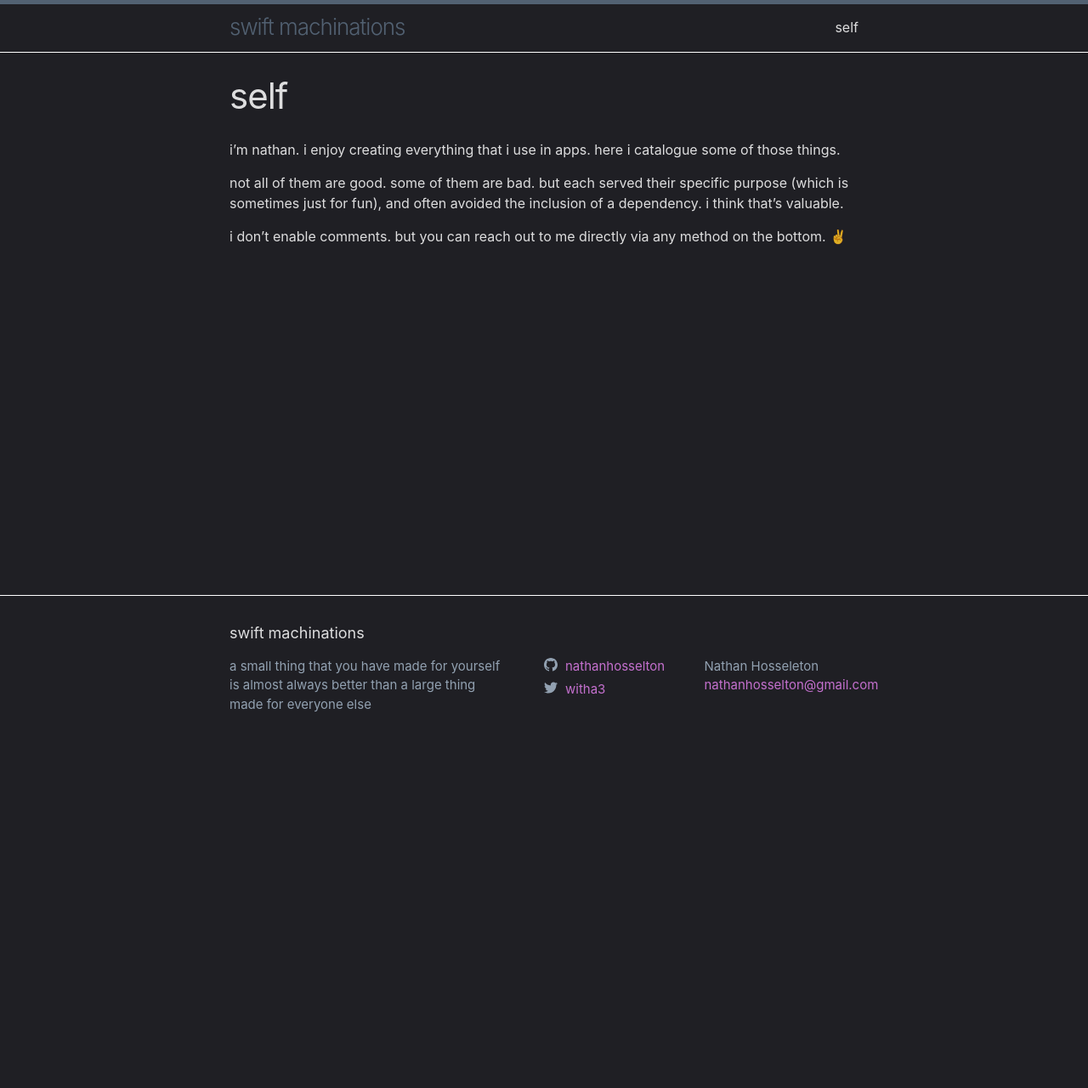
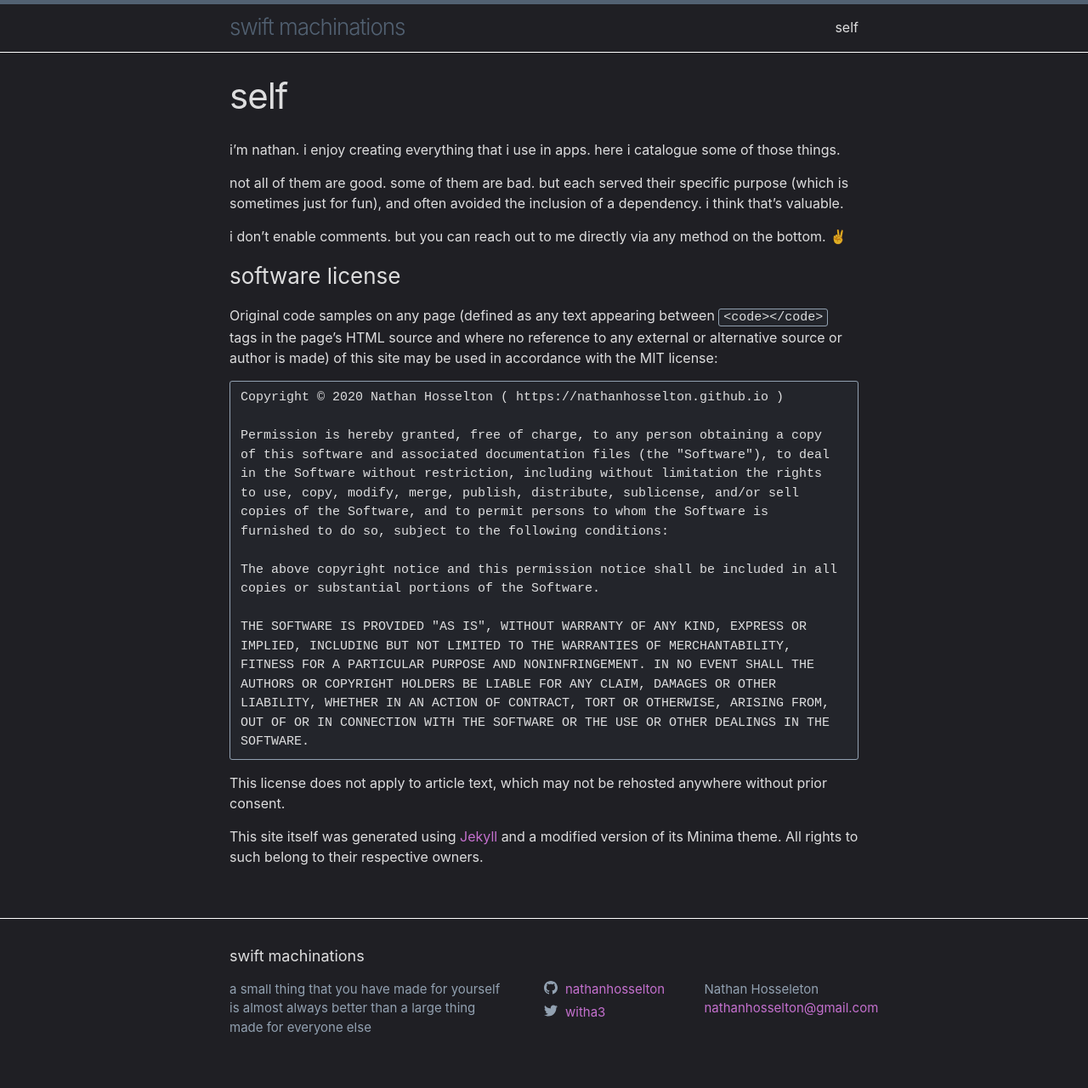
Before and after one commit to nathanhosselton/nathanhosselton.github.io, a Jekyll site: the page built from about.markdown, in a window 1280 px wide. Shown: the whole page at 85% size. Built offline with Jekyll 4.4.1, drawn with Linux system fonts in a browser that asks for light colours; before the commit the page ends 900 px from its top, so only the background shows below that.

Commit message:
add software license to about page

```diff
--- a/about.markdown
+++ b/about.markdown
@@ -9,3 +9,35 @@ i'm nathan. i enjoy creating everything that i use in apps. here i catalogue som
 not all of them are good. some of them are bad. but each served their specific purpose (which is sometimes just for fun), and often avoided the inclusion of a dependency. i think that's valuable.
 
 i don't enable comments. but you can reach out to me directly via any method on the bottom. ✌️
+
+### software license
+
+Original code samples on any page (defined as any text appearing between `<code></code>` tags in the page’s HTML source and where no reference to any external or alternative source or author is made) of this site may be used in accordance with the MIT license:
+
+{% highlight text %}
+Copyright © 2020 Nathan Hosselton ( https://nathanhosselton.github.io )
+
+Permission is hereby granted, free of charge, to any person obtaining a copy
+of this software and associated documentation files (the "Software"), to deal
+in the Software without restriction, including without limitation the rights
+to use, copy, modify, merge, publish, distribute, sublicense, and/or sell
+copies of the Software, and to permit persons to whom the Software is
+furnished to do so, subject to the following conditions:
+
+The above copyright notice and this permission notice shall be included in all
+copies or substantial portions of the Software.
+
+THE SOFTWARE IS PROVIDED "AS IS", WITHOUT WARRANTY OF ANY KIND, EXPRESS OR
+IMPLIED, INCLUDING BUT NOT LIMITED TO THE WARRANTIES OF MERCHANTABILITY,
+FITNESS FOR A PARTICULAR PURPOSE AND NONINFRINGEMENT. IN NO EVENT SHALL THE
+AUTHORS OR COPYRIGHT HOLDERS BE LIABLE FOR ANY CLAIM, DAMAGES OR OTHER
+LIABILITY, WHETHER IN AN ACTION OF CONTRACT, TORT OR OTHERWISE, ARISING FROM,
+OUT OF OR IN CONNECTION WITH THE SOFTWARE OR THE USE OR OTHER DEALINGS IN THE
+SOFTWARE.
+{% endhighlight %}
+
+This license does not apply to article text, which may not be rehosted anywhere without prior consent.
+
+This site itself was generated using [Jekyll][jekyll-gh] and a modified version of its Minima theme. All rights to such belong to their respective owners.
+
+[jekyll-gh]:   https://github.com/jekyll/jekyll
```
